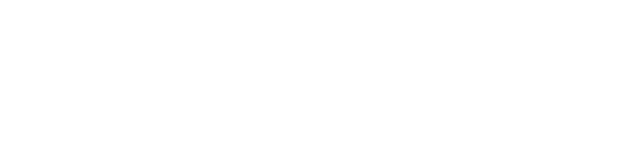
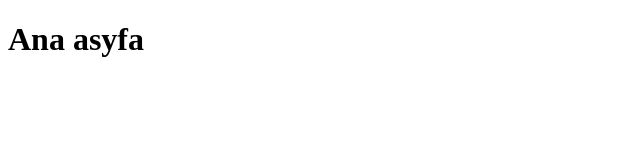
Before and after one commit to zahirekrem09/demo-repo, a plain HTML site: page index.html in a window 1280 px wide. Shown: the whole page, without its empty margins (0-640 px from the left). Drawn offline with Linux system fonts and the light colour scheme.

Commit message:
upadate html

```diff
--- a/index.html
+++ b/index.html
@@ -6,5 +6,7 @@
     <meta name="viewport" content="width=device-width, initial-scale=1.0" />
     <title>Document</title>
   </head>
-  <body></body>
+  <body>
+    <h1>Ana asyfa</h1>
+  </body>
 </html>
```
